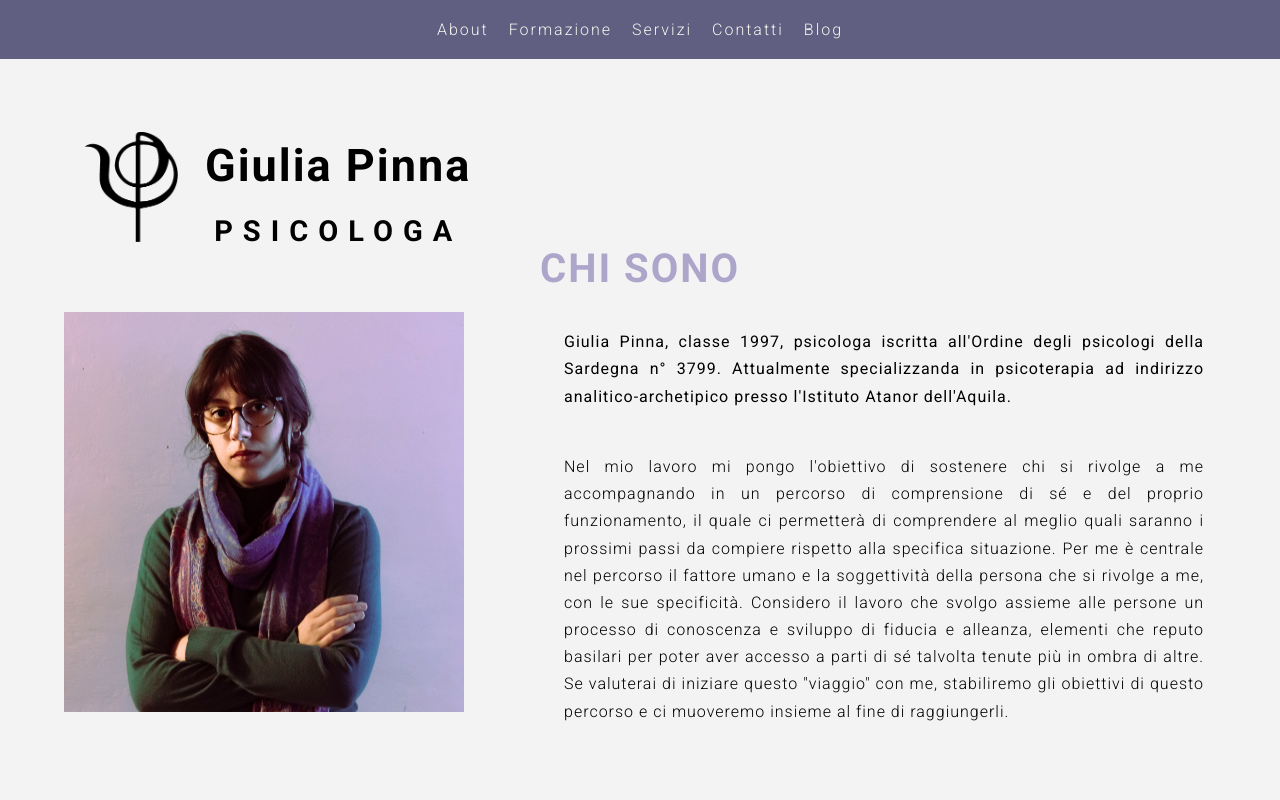
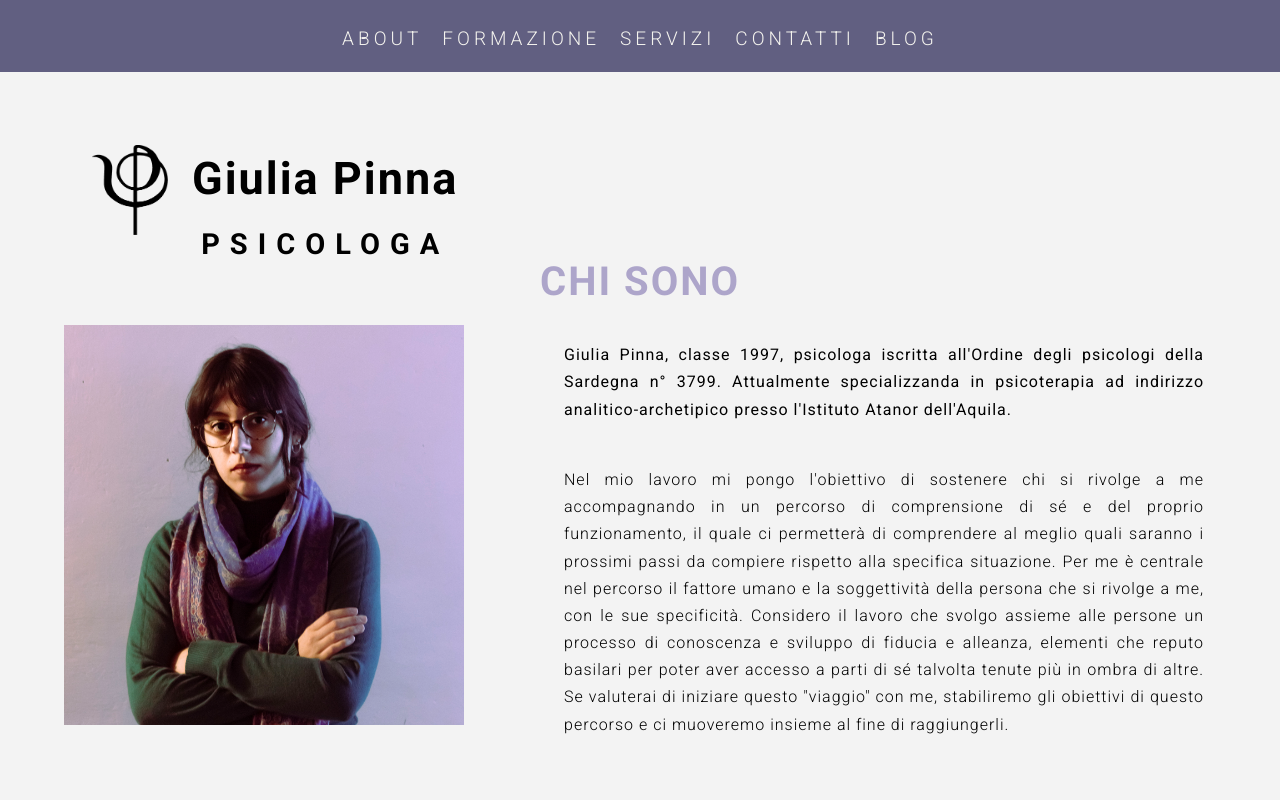
Before and after one commit to stynoap/sitopsy-React, a React (Create React App) app: page / in a window 1280 px wide. Shown: the top 800 px of the page. Built offline with nearby package versions, Linux system fonts and the light colour scheme.

Commit message:
modifica stile generale

```diff
--- a/src/Components/About/About.css
+++ b/src/Components/About/About.css
@@ -70,16 +70,18 @@ h2{
   }
 
   .scrivimi:hover {
-    background-color: #f3e5da;
-    border: 1.3px solid #463f3a;
+    background-color: #ecebee;
+    color: #8c83b0;
+    border: 1.3px solid #8c83b0;;
+    letter-spacing: 3.7px;
   }
   .scrivimi:hover > .bottone-contatti-about {
-    color: #463f3a;
+    color:  #8c83b0;;
     letter-spacing: 3.7px;
 }
 
 .bottone-contatti-about:hover{
-  color: #463f3a;
+  color: #8c83b0;;
 }
 
 
--- a/src/Components/Header/Header.css
+++ b/src/Components/Header/Header.css
@@ -2,11 +2,11 @@
     background-image: url('../../../public/LOGO-PSICOLOGIA-2.png');
     background-size: contain;
     background-repeat: no-repeat;
-    width: 110px;
-    height: 110px;
+    width: 90px;
+    height: 90px;
     margin-right: 10px;
     margin-top: 23px;
-    margin-left: 85px;
+    margin-left: 92px;
 }
 
 .header
--- a/src/Components/Menu/menu.css
+++ b/src/Components/Menu/menu.css
@@ -1,6 +1,9 @@
 /* Stili per il contenitore del menu */
 .menu{
     font-size: medium;
+    font-variant-caps: all-small-caps;
+    font-size: 27px;
+    letter-spacing: 4px;
     display: flex;
     flex-direction: row;
     list-style: none;
@@ -8,8 +11,6 @@
     padding: 0; /* Rimuovi il padding predefinito */
     margin: 0; /* Rimuovi il margin predefinito */
     font-weight: 300;
-    letter-spacing: 2px;
-    text-transform:capitalize;
 
 }
 
@@ -53,7 +54,7 @@ a {
 
 /* Stile al passaggio del mouse */
 a:hover {
-  color: #e0afa0 /* Colore al passaggio del mouse */
+  color:  #c4aaf7;/* Colore al passaggio del mouse */
 }
 
 /* Stile al clic */
--- a/src/Components/Scrivimi/Scrivimi.css
+++ b/src/Components/Scrivimi/Scrivimi.css
@@ -32,6 +32,7 @@
 
 
   .contact-form button {
+    font-size: x-large;
     background-color: #7b6f67;
     background-color: #8c83b0;
     color: #fff;
```
